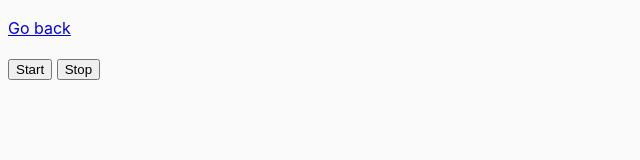
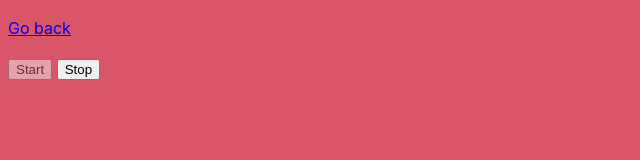
Before and after one commit to PolinaFaustova/goit-js-hw-09, a website built with Parcel: page src/01-color-switcher.html in a window 1280 px wide. Both pictures are taken after a click on the button "Start". Shown: the whole page, without its empty margins (0-640 px from the left). Built offline with nearby package versions, Linux system fonts and the light colour scheme.

Commit message:
first task ready

```diff
--- a/src/css/common.css
+++ b/src/css/common.css
@@ -16,3 +16,8 @@ img {
   display: block;
   max-width: 100%;
 }
+
+button.disabled {
+  opacity: 0.5;
+  pointer-events: none;
+}
--- a/src/js/01-color-switcher.js
+++ b/src/js/01-color-switcher.js
@@ -1,17 +1,26 @@
 const refs = {
-  buttonStart: document.querySelector('button[data-start]'),
-  buttonStop: document.querySelector('button[data-stop]'),
+  startBtn: document.querySelector('button[data-start]'),
+  stopBtn: document.querySelector('button[data-stop]'),
 };
+let timerId = null;
+
+refs.startBtn.addEventListener('click', event => {
+  if (!refs.startBtn.classList.contains('disabled')) {
+    refs.startBtn.classList.add('disabled');
+    refs.stopBtn.classList.remove('disabled');
+  }
+  timerId = setInterval(() => {
+    document.body.style.backgroundColor = getRandomHexColor();
+  }, 1000);
+});
+refs.stopBtn.addEventListener('click', event => {
+  clearInterval(timerId);
+  refs.startBtn.classList.remove('disabled');
+  if (!refs.stopBtn.classList.contains('disabled')) {
+    refs.stopBtn.classList.add('disabled');
+  }
+});
 
 function getRandomHexColor() {
   return `#${Math.floor(Math.random() * 16777215).toString(16)}`;
 }
-const handleClickStart = () => {
-  getRandomHexColor();
-};
-const handleClickStop = () => {
-  console.log('Button was clicked');
-};
-
-refs.buttonStart.addEventListener('click', handleClickStart);
-refs.buttonStop.addEventListener('click', handleClickStop);
```
